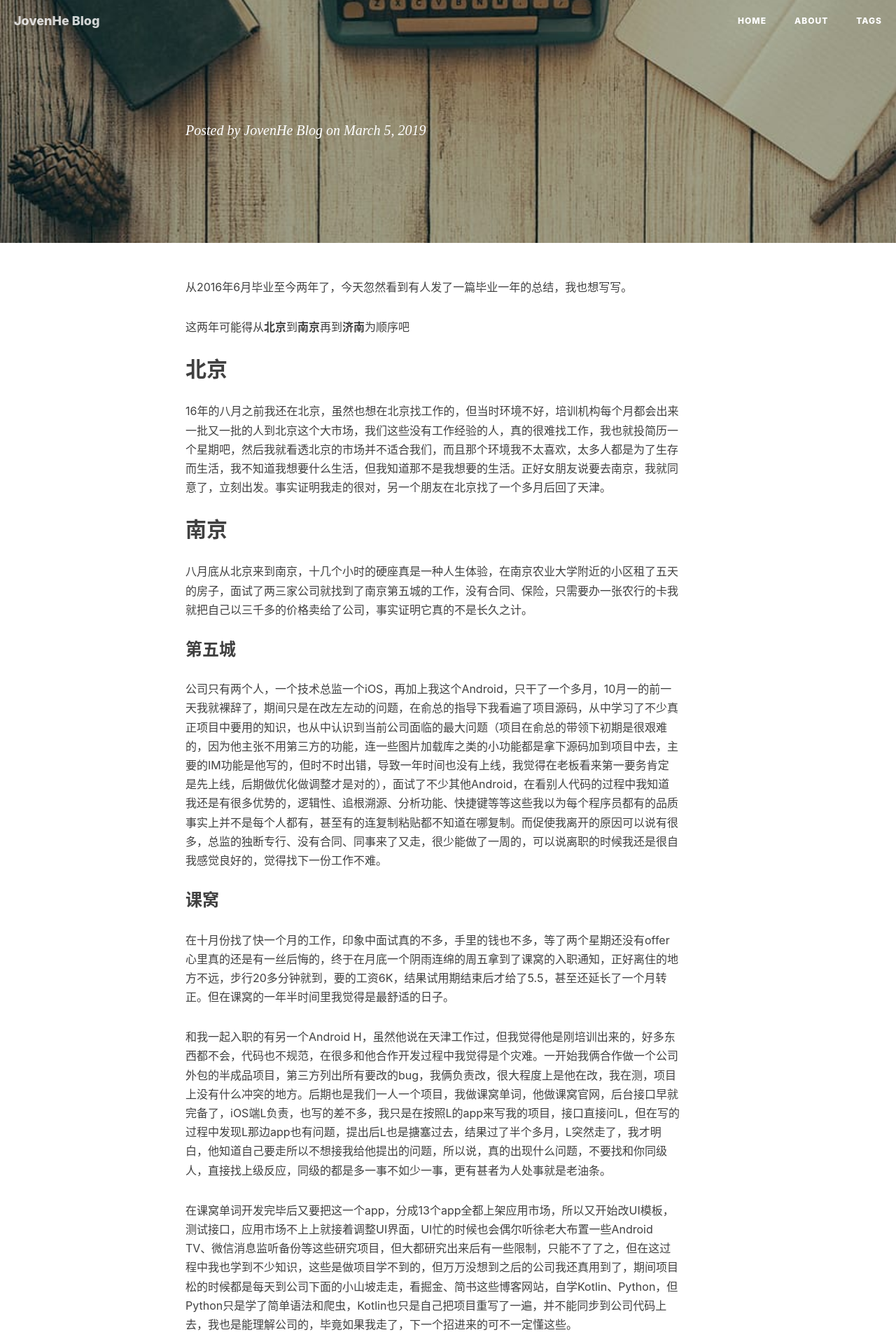
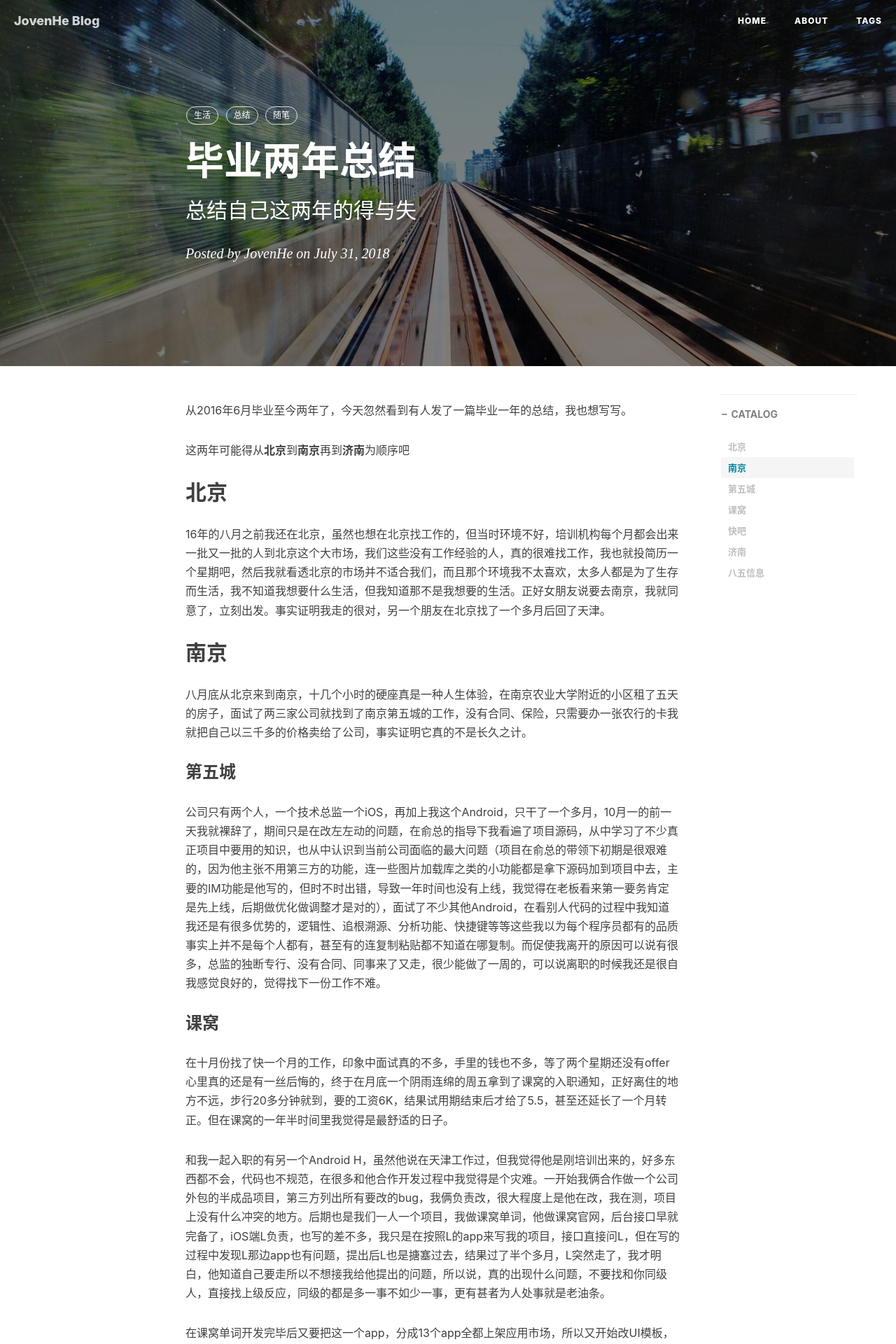
Before and after one commit to hjw45611/blog, a Jekyll site: the page built from _posts/2018-07-31-毕业两年总结.md, in a window 1280 px wide. Shown: the top 1920 px of the page at 70% size. Built offline with Jekyll 4.4.1, drawn with Linux system fonts in a browser that asks for light colours; nearby versions of some CDN libraries; our own code applies the rules of GitHub Pages for plain Markdown files; comment, search, counter and statistics services are not loaded.

Commit message:
修改第一篇

```diff
--- a/_posts/2018-07-31-毕业两年总结.md
+++ b/_posts/2018-07-31-毕业两年总结.md
@@ -1,18 +1,17 @@
 ---
-　layout:     post
-　title:      毕业两年总结
-  subtitle:   总结自己这两年的得与失
-  date:       2018-07-31
-  author:     JovenHe
-  header-img: img/post-bg-ios9-web.jpg
-  catalog: true
-  tags:
+layout:     post
+title:      毕业两年总结
+subtitle:   总结自己这两年的得与失
+date:       2018-07-31
+author:     JovenHe
+header-img: img/post-bg-2015.jpg
+catalog: true
+tags:
+    - 生活
     - 总结
     - 随笔
 
 ---
-
-
 
 从2016年6月毕业至今两年了，今天忽然看到有人发了一篇毕业一年的总结，我也想写写。
 
```
